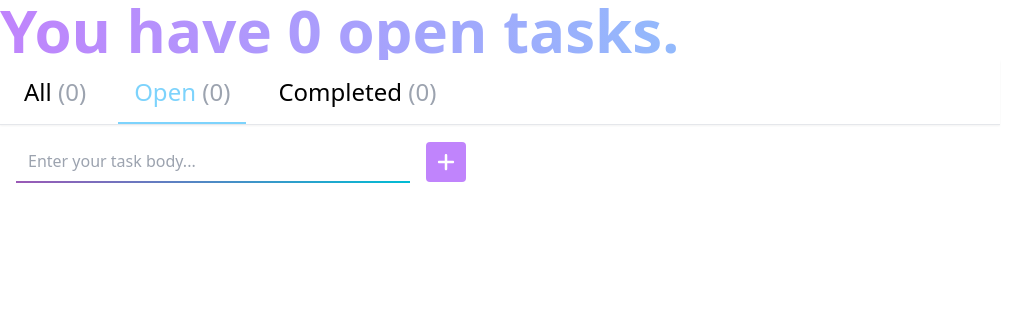
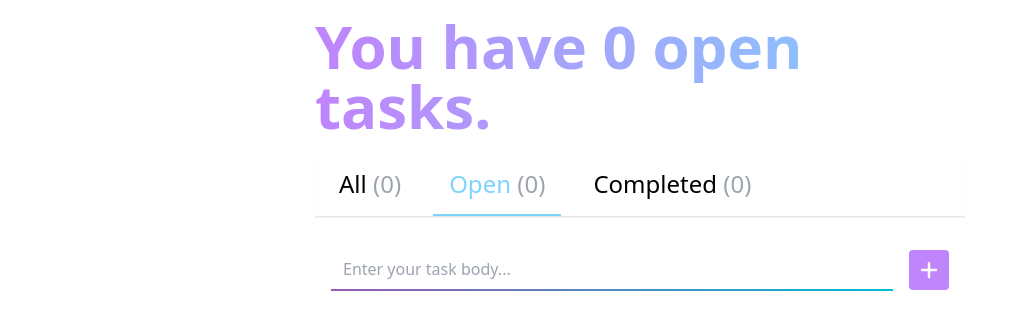
Before and after one commit to saraNasser4/ToDo-list, a React (Create React App) app: page / in a window 1280 px wide. Shown: the top 330 px of the page, without its empty margins (0-1028 px from the left). Built offline with nearby package versions, Linux system fonts and the light colour scheme.

Commit message:
add some style to make it prettier

```diff
--- a/src/App.js
+++ b/src/App.js
@@ -40,7 +40,7 @@ function App() {
   }, [])
 
   return (
-    <div className="max-w-[1000px] w-full">
+    <div className="max-w-[650px] lg:mx-auto m-4">
       <Header todos={todos.length} />
       <Tabs tabActive={tabActive} setTabActive={setTabActive} todos={todos} />
       <TodoInput handleAddTask={handleAddTask}/>
--- a/src/components/Tabs.js
+++ b/src/components/Tabs.js
@@ -4,7 +4,7 @@ function Tabs(props){
     const tabs= ['All', 'Open', 'Completed']
 
     return (
-        <nav className='border-b border-gray-200 shadow-sm'>
+        <nav className='border-b border-gray-200 shadow-sm text-nowrap my-4'>
             {tabs.map((tab, index)=> {
                 const numOfTasks = tab === 'All' ?
                     props.todos.length :
--- a/src/components/TodoCard.js
+++ b/src/components/TodoCard.js
@@ -3,16 +3,16 @@ import React from 'react'
 
 function TodoCard ({ todo, index, handleCompleteTodo, handleDeleteTodo }) {
 
-  const btnsStyle = 'mr-4 my-2 px-6 py-1.5 rounded-2xl text-white'
+  const btnsStyle = 'mr-4 my-2 px-6 py-1.5 rounded-2xl text-white transition-all duration-300'
 
   return (
-    <div className="bg-gray-200 mx-2 my-4 rounded-md p-2 font-[500] max-w-[650px]">
+    <div className="bg-gray-200 rounded-md p-2 sm:p-4 font-[500] flex flex-col sm:flex-row gap-3 sm:items-center sm:justify-between">
       <p className='md:text-xl'>{todo.input}</p>
       <div>
-            <button  onClick={()=> handleCompleteTodo(index)} disabled={todo.complete} className={`${btnsStyle} bg-sky-500 disabled:bg-sky-300 disabled:cursor-not-allowed`}>
+            <button  onClick={()=> handleCompleteTodo(index)} disabled={todo.complete} className={`${btnsStyle} bg-sky-500 hover:bg-sky-300 disabled:bg-sky-300 `}>
               <h6>Done</h6>
             </button>
-            <button  onClick={()=> handleDeleteTodo(index)} className={`${btnsStyle} bg-purple-300`}>
+            <button  onClick={()=> handleDeleteTodo(index)} className={`${btnsStyle} bg-purple-500 hover:bg-purple-300`}>
               <h6>Delete</h6>
             </button>
       </div>
--- a/src/components/TodoInput.js
+++ b/src/components/TodoInput.js
@@ -7,7 +7,7 @@ function TodoInput (props) {
 
 
   return (
-    <div className='flex items-center max-w-[450px] m-4 gap-4'>
+    <div className='flex items-center m-4 gap-4 md:my-8'>
         <input
           onChange={(e)=> handlerChange(e)}
           value={value}
```
